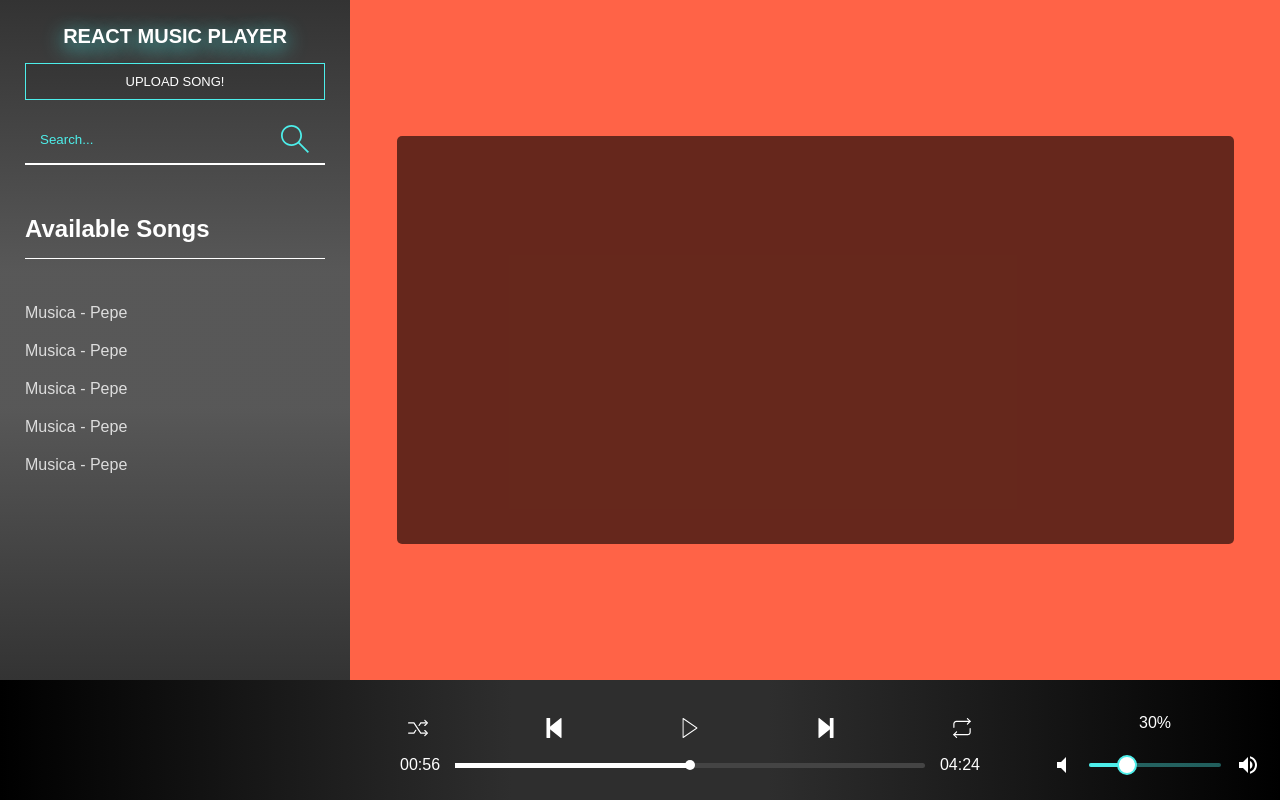
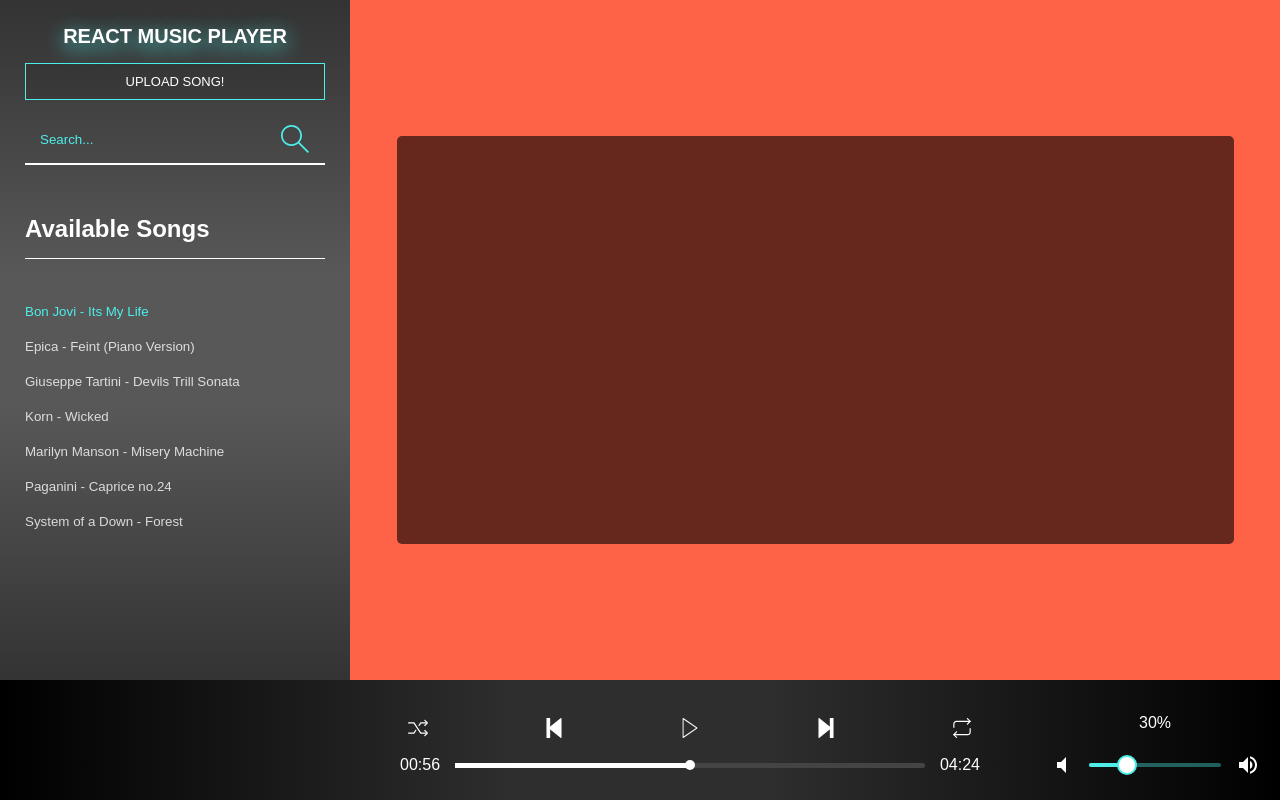
Before and after one commit to N-bred/react-music-player, a React (Create React App) app: page / in a window 1280 px wide. Built offline with nearby package versions, Linux system fonts and the light colour scheme.

Commit message:
Added custom context for the music list, also made that every function handles an action

```diff
--- /dev/null
+++ b/src/SecondDevelopment/API/api.js
@@ -0,0 +1,35 @@
+const API = [
+  { id: 0, src: '/Music/Bon Jovi - Its My Life.mp3', name: 'Its My Life', artist: 'Bon Jovi', img: '/Img/Its My Life.jpg' },
+  {
+    id: 1,
+    src: '/Music/Epica - Feint (Piano Version).mp3',
+    name: 'Feint (Piano Version)',
+    artist: 'Epica',
+    img: '/Img/Feint (Piano Version).jpg',
+  },
+  {
+    id: 2,
+    src: '/Music/Giuseppe Tartini - Devils Trill Sonata.mp3',
+    name: 'Devils Trill Sonata',
+    artist: 'Giuseppe Tartini',
+    img: '/Img/Devils Trill Sonata.jpg',
+  },
+  { id: 3, src: '/Music/Korn - Wicked.mp3', name: 'Wicked', artist: 'Korn', img: '/Img/Wicked.jpg' },
+  {
+    id: 4,
+    src: '/Music/Marilyn Manson - Misery Machine.mp3',
+    name: 'Misery Machine',
+    artist: 'Marilyn Manson',
+    img: '/Img/Misery Machine.jpg',
+  },
+  {
+    id: 5,
+    src: '/Music/Paganini - Caprice no.24.mp3',
+    name: 'Caprice no.24',
+    artist: 'Paganini',
+    img: '/Img/Caprice no.24.jpg',
+  },
+  { id: 6, src: '/Music/System of a Down - Forest.mp3', name: 'Forest', artist: 'System of a Down', img: '/Img/Forest.jpg' },
+]
+
+export default API
--- a/src/SecondDevelopment/App.js
+++ b/src/SecondDevelopment/App.js
@@ -4,10 +4,12 @@ import Sidebar from './components/Sidebar/Sidebar'
 import MediaPlayer from './components/MediaPlayer/MediaPlayer'
 import PlayerScene from './components/PlayerScene/PlayerScene'
 import PlayerCanvas from './components/PlayerCanvas/PlayerCanvas'
+import { MusicListProvider } from './context/MusicList'
 
 function App() {
   return (
     <div>
+      <MusicListProvider>
         <Ui>
           <Sidebar className='sidebar' />
           <PlayerScene className='player-scene'>
@@ -15,6 +17,7 @@ function App() {
           </PlayerScene>
           <MediaPlayer className='media-player' />
         </Ui>
+      </MusicListProvider>
     </div>
   )
 }
--- a/src/SecondDevelopment/GlobalStyles.jsx
+++ b/src/SecondDevelopment/GlobalStyles.jsx
@@ -19,6 +19,19 @@ const GlobalStyles = createGlobalStyle`
         font-family: sans-serif;
     }
 
+    button {
+        background: transparent;
+        border: none;
+        outline: none;
+        cursor: pointer;
+
+        &:focus, &:active {
+            outline:none;
+        }
+
+
+    }
+
     @media only screen and (max-width: 400px) {
         html {
             font-size: 55%;
--- a/src/SecondDevelopment/components/ButtonSvg/ButtonSvg.jsx
+++ b/src/SecondDevelopment/components/ButtonSvg/ButtonSvg.jsx
@@ -2,14 +2,10 @@ import React from 'react'
 import styled from 'styled-components'
 
 function ButtonSvg(props) {
-  return (
-    <StyledButtonSvg onClick={props.onClick} className={props.className} rotate={props.rotate} style={props.style}>
-      {props.children}
-    </StyledButtonSvg>
-  )
+  return <StyledButtonSvg {...props}>{props.children}</StyledButtonSvg>
 }
 
-const StyledButtonSvg = styled.button`
+const StyledButtonSvg = styled(({ rotate, isActive, ...props }) => <button {...props} />)`
   background: transparent;
   width: 100%;
   border: none;
@@ -17,7 +13,6 @@ const StyledButtonSvg = styled.button`
   height: 5rem;
   padding: 1.5rem;
   cursor: pointer;
-
   transform: ${(props) => (props.rotate ? 'rotateY(180deg)' : 'none')};
 
   &:focus {
@@ -25,7 +20,7 @@ const StyledButtonSvg = styled.button`
   }
 
   svg {
-    fill: #fff;
+    fill: ${(props) => (props.isActive ? 'var(--primary)' : '#fff')};
   }
 
   &:hover svg {
--- a/src/SecondDevelopment/components/MediaPlayer/MediaPlayer.jsx
+++ b/src/SecondDevelopment/components/MediaPlayer/MediaPlayer.jsx
@@ -4,25 +4,31 @@ import { Play, Repeat, Pause, Random, Previous } from '../../icons'
 import ButtonSvg from '../ButtonSvg/ButtonSvg'
 import ProgressBar from '../ProgressBar/ProgressBar'
 import VolumeSlider from '../VolumeSlider/VolumeSlider'
+import { ACTIONS, useMusicList } from '../../context/MusicList'
 
 function MediaPlayer(props) {
+  const musicList = useMusicList()
+
   return (
     <StyledMediaPlayer {...props}>
       <div className='controls'>
         <div className='controls-bar'>
-          <ButtonSvg>
+          <ButtonSvg
+            onClick={() => musicList.dispatch({ type: ACTIONS.SET_RANDOM })}
+            isActive={musicList.state.isRandomized}
+          >
             <Random />
           </ButtonSvg>
-          <ButtonSvg>
+          <ButtonSvg onClick={() => musicList.dispatch({ type: ACTIONS.SET_PREVIOUS })}>
             <Previous />
           </ButtonSvg>
           <ButtonSvg>
             <Play />
           </ButtonSvg>
-          <ButtonSvg rotate>
+          <ButtonSvg rotate={true} onClick={() => musicList.dispatch({ type: ACTIONS.SET_NEXT })}>
             <Previous />
           </ButtonSvg>
-          <ButtonSvg>
+          <ButtonSvg onClick={() => musicList.dispatch({ type: ACTIONS.SET_REPEAT })} isActive={musicList.state.isRepeating}>
             <Repeat />
           </ButtonSvg>
         </div>
--- a/src/SecondDevelopment/components/MusicList/MusicList.jsx
+++ b/src/SecondDevelopment/components/MusicList/MusicList.jsx
@@ -1,17 +1,21 @@
 import React from 'react'
 import styled from 'styled-components'
+import MusicListItem from '../MusicListItem/MusicListItem'
+import { ACTIONS } from '../../context/MusicList'
 
 function MusicList(props) {
   return (
     <StyledMusicList>
       <h2>Available Songs</h2>
-
       <ul>
-        {props.list.map((el) => (
-          <li key={el.title}>
-            <a href={el.url}>
-              {el.title} - {el.song}
-            </a>
+        {props.list.map((el, i) => (
+          <li key={el.id}>
+            <MusicListItem
+              current={props.current === i}
+              onClick={() => props.dispatcher({ type: ACTIONS.SET_CURRENT, payload: { id: el.id } })}
+            >
+              {el.artist} - {el.name}
+            </MusicListItem>
           </li>
         ))}
       </ul>
@@ -37,17 +41,6 @@ const StyledMusicList = styled.div`
     li {
       margin: 2rem 0;
       width: 100%;
-
-      a {
-        color: rgba(255, 255, 255, 0.8);
-        width: 100%;
-        display: block;
-        text-decoration: none;
-
-        &:hover {
-          color: var(--primary);
-        }
-      }
     }
   }
 `
--- /dev/null
+++ b/src/SecondDevelopment/components/MusicListItem/MusicListItem.jsx
@@ -0,0 +1,20 @@
+import React from 'react'
+import styled from 'styled-components'
+
+function MusicListItem(props) {
+  return <StyledButton {...props}>{props.children}</StyledButton>
+}
+
+const StyledButton = styled.button`
+  color: ${(props) => (props.current ? 'var(--primary)' : 'rgba(255, 255, 255, 0.8)')};
+  width: 100%;
+  display: block;
+  text-decoration: none;
+  text-align: left;
+
+  &:hover {
+    color: var(--primary);
+  }
+`
+
+export default MusicListItem
--- a/src/SecondDevelopment/components/Sidebar/Sidebar.jsx
+++ b/src/SecondDevelopment/components/Sidebar/Sidebar.jsx
@@ -6,18 +6,12 @@ import SearchInput from '../SearchInput/SearchInput'
 import MusicList from '../MusicList/MusicList'
 import Button from '../Button/Button'
 import UploadSongForm from '../UploadSongForm/UploadSongForm'
-
-const data = [
-  { title: 'Musica', url: 'aha', song: 'Pepe' },
-  { title: 'Musica', url: 'aha', song: 'Pepe' },
-  { title: 'Musica', url: 'aha', song: 'Pepe' },
-  { title: 'Musica', url: 'aha', song: 'Pepe' },
-  { title: 'Musica', url: 'aha', song: 'Pepe' },
-]
+import { useMusicList } from '../../context/MusicList'
 
 function Sidebar(props) {
   const [isShowing, setIsShowing] = useState(false)
   const [isInputShowing, setIsInputShowing] = useState(false)
+  const musicList = useMusicList()
 
   const handleShowButtonClick = () => {
     setIsShowing(!isShowing)
@@ -39,7 +33,7 @@ function Sidebar(props) {
       ) : (
         <div>
           <SearchInput />
-          <MusicList list={data} />
+          <MusicList dispatcher={musicList.dispatch} list={musicList.state.API} current={musicList.state.current} />
         </div>
       )}
     </StyledSidebar>
--- /dev/null
+++ b/src/SecondDevelopment/context/MusicList.jsx
@@ -0,0 +1,107 @@
+import React, { createContext, useReducer, useContext } from 'react'
+import API from '../API/api'
+
+const ACTIONS = {
+  LOG: 'log',
+  SET_CURRENT: 'set_current',
+  SET_NEXT: 'set_next',
+  SET_PREVIOUS: 'set_previous',
+  SET_REPEAT: 'set_repeat',
+  SET_RANDOM: 'set_random',
+}
+
+const SET_CURRENT = (state, action) => ({
+  ...state,
+  current: action.payload.id,
+  current_song: state.API.find((song) => song.id === action.payload.id),
+})
+
+const SET_CURRENT_INDEX = (state, id) => ({
+  ...state,
+  current: id,
+  current_song: state.API[id],
+})
+
+const SET_NEXT = (state) => {
+  const nextIdx = state.current + 1
+  let idx = 0
+
+  if (nextIdx <= state.API.length - 1) {
+    idx = nextIdx
+  }
+
+  return SET_CURRENT(state, {
+    payload: {
+      id: idx,
+    },
+  })
+}
+
+const SET_PREVIOUS = (state) => {
+  const previousIdx = state.current - 1
+  let idx = state.API.length - 1
+  if (previousIdx >= 0) {
+    idx = previousIdx
+  }
+  return SET_CURRENT(state, {
+    payload: {
+      id: idx,
+    },
+  })
+}
+
+const SET_REPEAT = (state) => ({ ...state, isRepeating: !state.isRepeating })
+
+const SET_RANDOM = (state) => {
+  if (state.isRandomized) return { ...state, API: [...state.originalApi], isRandomized: false }
+  const random = [...state.API].sort(() => 0.5 - Math.random())
+  return SET_CURRENT_INDEX({ ...state, isRandomized: true, API: random }, 0)
+}
+
+function musicListReducer(state, action) {
+  switch (action.type) {
+    case ACTIONS.LOG:
+      console.log(state)
+      return state
+    case ACTIONS.SET_CURRENT:
+      return SET_CURRENT(state, action)
+    case ACTIONS.SET_NEXT:
+      return SET_NEXT(state)
+    case ACTIONS.SET_PREVIOUS:
+      return SET_PREVIOUS(state)
+    case ACTIONS.SET_REPEAT:
+      return SET_REPEAT(state)
+    case ACTIONS.SET_RANDOM:
+      return SET_RANDOM(state)
+
+    default: {
+      throw new Error(`Unhandled action type: ${action.type}`)
+    }
+  }
+}
+
+const MusicListContext = createContext()
+
+function MusicListProvider({ children }) {
+  const [state, dispatch] = useReducer(musicListReducer, {
+    API,
+    current: 0,
+    current_song: API[0],
+    isRepeating: false,
+    isRandomized: false,
+    originalApi: [...API],
+  })
+
+  const value = { state, dispatch }
+  return <MusicListContext.Provider value={value}>{children}</MusicListContext.Provider>
+}
+
+function useMusicList() {
+  const context = useContext(MusicListContext)
+  if (context === undefined) {
+    throw new Error('useMusicList must be used within a MusicListProvider')
+  }
+  return context
+}
+
+export { MusicListProvider, useMusicList, ACTIONS }
```
Lines whose indentation alone changed are shown as unchanged.
